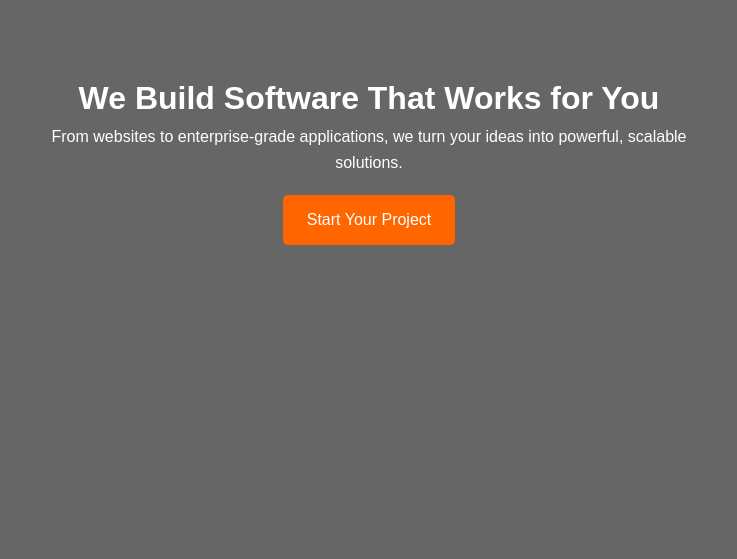
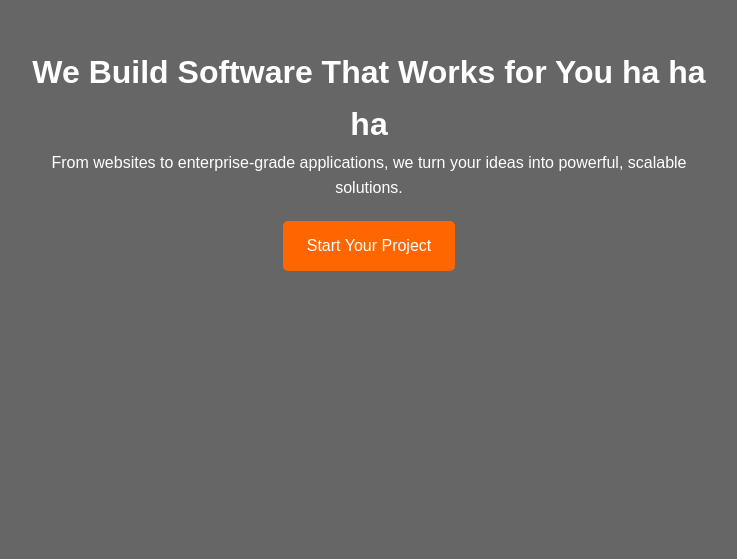
Before and after one commit to ruhulamin005/rootx, a website: page public/index.html in a window 1280 px wide. Shown: the part 241-800 px from the top of the page, without its empty margins (271-1008 px from the left). Drawn offline with Linux system fonts and the light colour scheme.

Commit message:
Update index.html

```diff
--- a/public/index.html
+++ b/public/index.html
@@ -26,7 +26,7 @@
   <header class="hero" id="home">
     <div class="overlay"></div>
     <div class="hero-content">
-      <h1>We Build Software That Works for You</h1>
+      <h1>We Build Software That Works for You ha ha ha</h1>
       <p>From websites to enterprise-grade applications, we turn your ideas into powerful, scalable solutions.</p>
       <a href="#quote" class="cta-btn">Start Your Project</a>
     </div>
```
